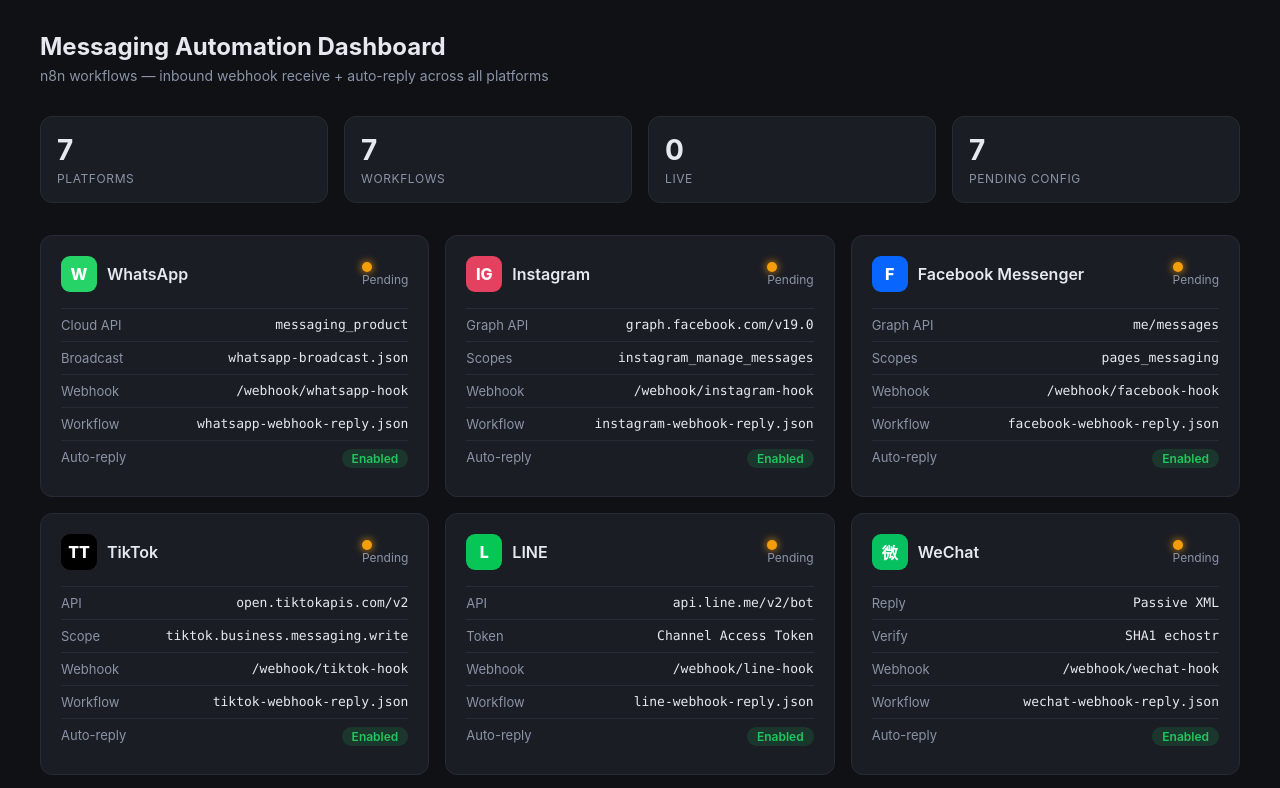
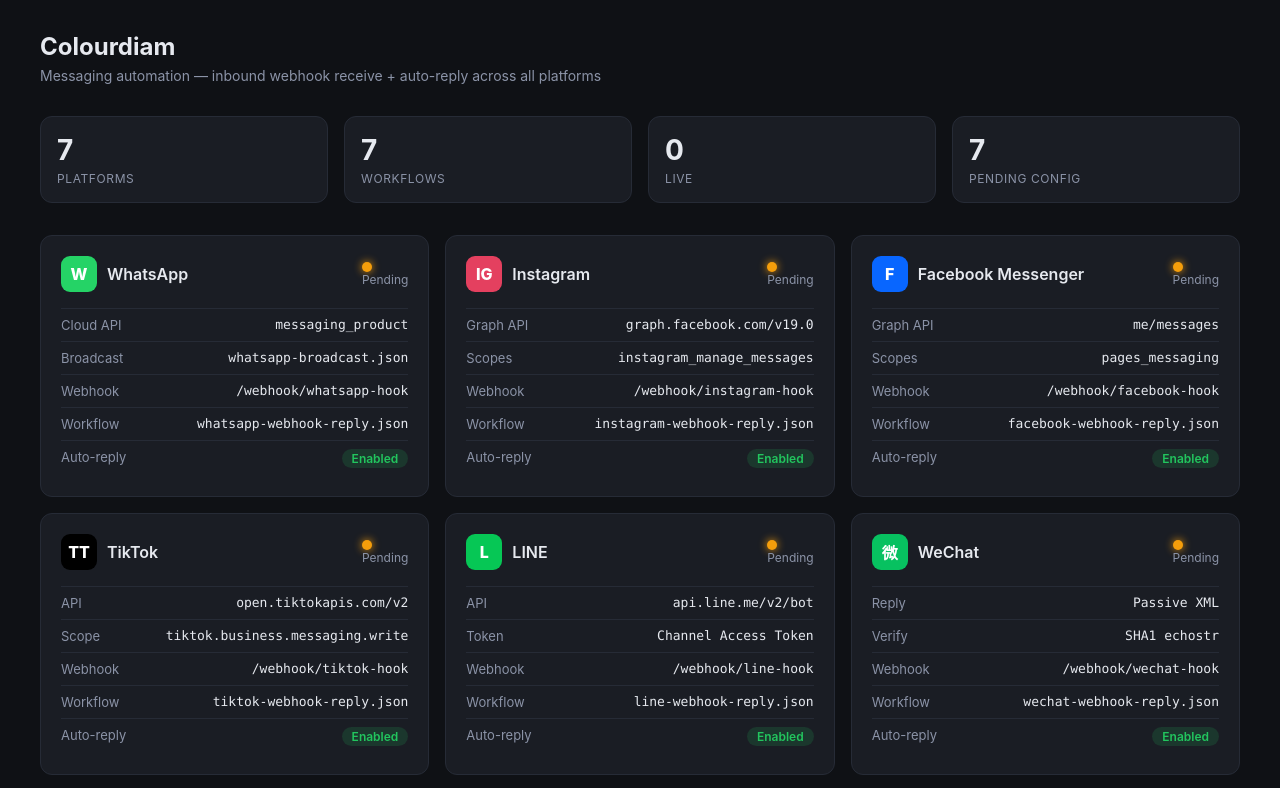
Before and after one commit to dhruvalshah3557-droid/whatsapp-automation, a website: page dashboard/index.html in a window 1280 px wide. Shown: the top 788 px of the page. Drawn offline with Linux system fonts and the light colour scheme.

Commit message:
feat: rename app to Colourdiam Co-authored-by: monkeycode-ai <monkeycode-ai@chaitin.com>

```diff
--- a/dashboard/index.html
+++ b/dashboard/index.html
@@ -3,11 +3,11 @@
 <head>
 <meta charset="UTF-8">
 <meta name="viewport" content="width=device-width, initial-scale=1.0, viewport-fit=cover">
-<title>Messaging Automation Dashboard</title>
+<title>Colourdiam</title>
 <meta name="theme-color" content="#0f1115">
 <meta name="apple-mobile-web-app-capable" content="yes">
 <meta name="apple-mobile-web-app-status-bar-style" content="black-translucent">
-<meta name="apple-mobile-web-app-title" content="MsgAuto">
+<meta name="apple-mobile-web-app-title" content="Colourdiam">
 <link rel="manifest" href="./manifest.json">
 <link rel="apple-touch-icon" href="./icons/apple-touch-icon.png">
 <link rel="icon" href="./icons/icon-192.png">
@@ -76,8 +76,8 @@ footer { margin-top: 32px; color: var(--muted); font-size: 12px; text-align: cen
 <body>
 <div class="container">
   <header>
-    <h1>Messaging Automation Dashboard</h1>
-    <p>n8n workflows — inbound webhook receive + auto-reply across all platforms</p>
+    <h1>Colourdiam</h1>
+    <p>Messaging automation — inbound webhook receive + auto-reply across all platforms</p>
   </header>
 
   <div class="stats">
--- a/dashboard/sw.js
+++ b/dashboard/sw.js
@@ -1,4 +1,4 @@
-const CACHE = "msgauto-v1";
+const CACHE = "colourdiam-v1";
 const ASSETS = [
   "./",
   "./index.html",
```
Also changed, not shown: dashboard/manifest.json.
